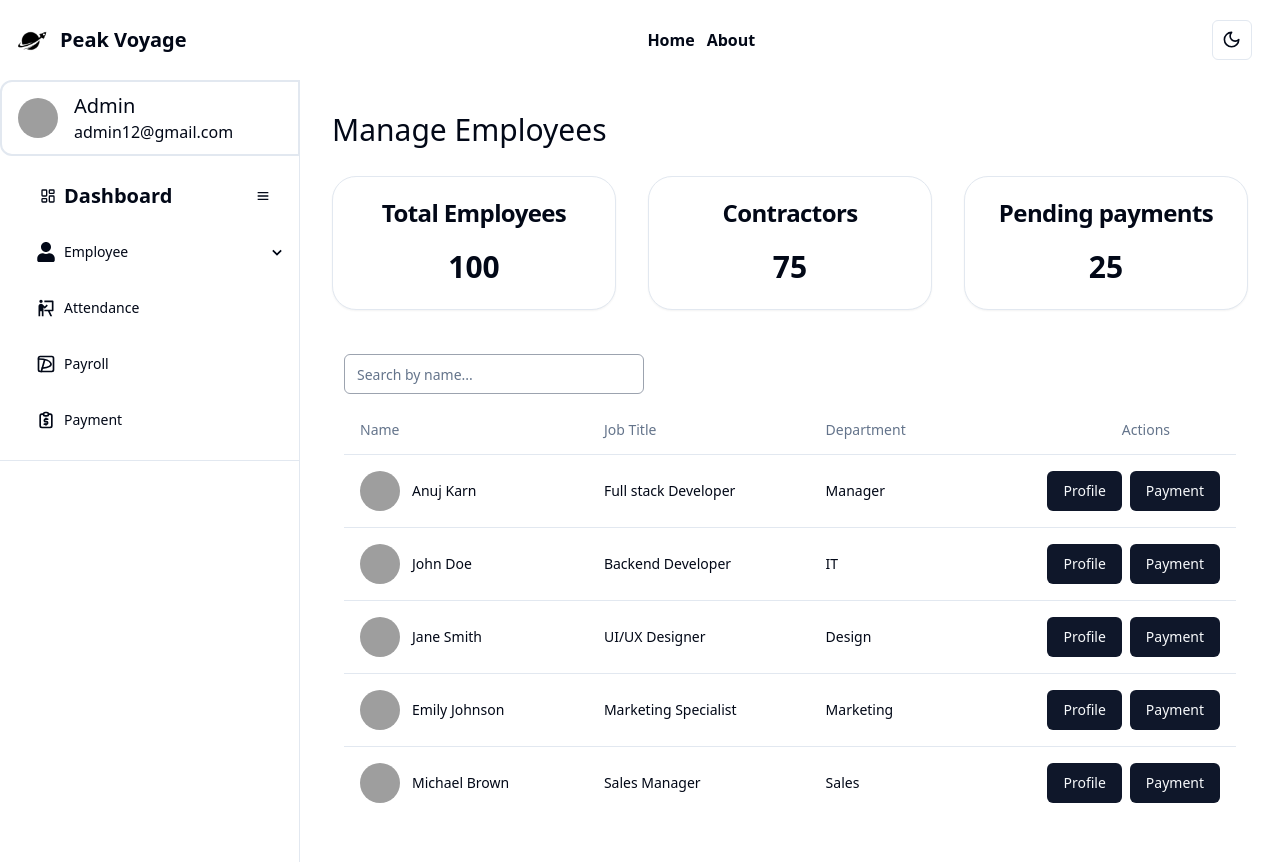
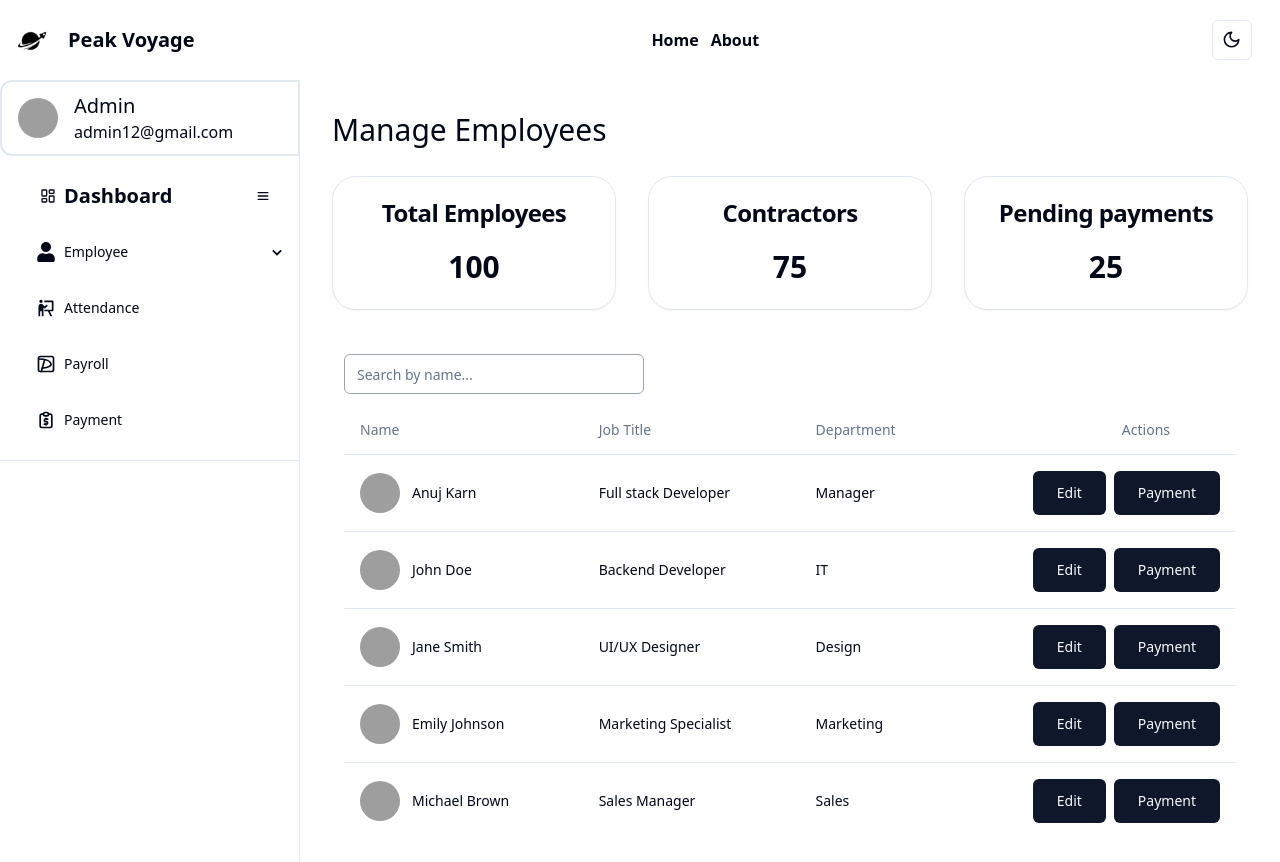
Before and after one commit to im-biyash/corvus_Dashboard, a Next.js app: page / in a window 1280 px wide. Shown: the top 862 px of the page. Built offline with nearby package versions, Linux system fonts and the light colour scheme; grey boxes are pictures that could not be loaded.

Commit message:
final change

```diff
--- a/components/Navbar.tsx
+++ b/components/Navbar.tsx
@@ -2,8 +2,8 @@
 
 import React from "react";
 import { ModeToggle } from "./ModeToggle";
-import Image from "next/image"; // Import Image component from next/image
-import logo from "../assets/logo.png"; // Import the image
+import Image from "next/image";
+import logo from "../assets/logo.png";
 
 const Navbar = () => {
   return (
@@ -14,7 +14,7 @@ const Navbar = () => {
           className=" my-1 font- p-2 w-12 bg-white rounded-xl"
           alt="Logo"
         />
-        <h1 className="text-xl font-bold p-1">
+        <h1 className="text-xl font-bold p-1 ml-2">
           Peak Voyage
         </h1>
       </div>
--- a/components/Sidebar.tsx
+++ b/components/Sidebar.tsx
@@ -87,9 +87,9 @@ const Sidebar = () => {
                   <FaUser />
                   {isSidebarOpen && (
                     <>
-                      <CommandItem className="flex-grow">Employee</CommandItem>
+                      <CommandItem className="flex-grow ">Employee</CommandItem>
                       {isEmployeeDropdownOpen ? (
-                        <BiChevronUp />
+                        <BiChevronUp  />
                       ) : (
                         <BiChevronDown />
                       )}
--- a/components/Usertable.tsx
+++ b/components/Usertable.tsx
@@ -365,9 +365,9 @@ const Usertable: React.FC = () => {
               <TableCell className="hidden sm:table-cell align-middle">
                 {employee.department}
               </TableCell>
-              <TableCell className="lg:flex lg:flex-row lg:justify-end lg:gap-2 sm:gap-5 flex flex-col gap-2 item align-middle">
-                <Button onClick={() => openProfile(employee)}>Profile</Button>
-                <Button onClick={() => openPayment(employee)}>Payment</Button>
+              <TableCell className="lg:flex lg:flex-row lg:justify-end lg:gap-2 sm:gap-5 flex flex-col gap-2 item ">
+                <Button  size="lg" onClick={() => openProfile(employee)}>Edit</Button>
+                <Button size="lg" onClick={() => openPayment(employee)}>Payment</Button>
               </TableCell>
             </TableRow>
           ))}
--- a/components/ui/button.tsx
+++ b/components/ui/button.tsx
@@ -1,8 +1,7 @@
-import * as React from "react"
-import { Slot } from "@radix-ui/react-slot"
-import { cva, type VariantProps } from "class-variance-authority"
-
-import { cn } from "@/lib/utils"
+import * as React from "react";
+import { Slot } from "@radix-ui/react-slot";
+import { cva, type VariantProps } from "class-variance-authority";
+import { cn } from "@/lib/utils";
 
 const buttonVariants = cva(
   "inline-flex items-center justify-center whitespace-nowrap rounded-md text-sm font-medium ring-offset-background transition-colors focus-visible:outline-none focus-visible:ring-2 focus-visible:ring-ring focus-visible:ring-offset-2 disabled:pointer-events-none disabled:opacity-50",
@@ -10,19 +9,16 @@ const buttonVariants = cva(
     variants: {
       variant: {
         default: "bg-primary text-primary-foreground hover:bg-primary/90",
-        destructive:
-          "bg-destructive text-destructive-foreground hover:bg-destructive/90",
-        outline:
-          "border border-input bg-background hover:bg-accent hover:text-accent-foreground",
-        secondary:
-          "bg-secondary text-secondary-foreground hover:bg-secondary/80",
+        destructive: "bg-destructive text-destructive-foreground hover:bg-destructive/90",
+        outline: "border border-input bg-background hover:bg-accent hover:text-accent-foreground",
+        secondary: "bg-secondary text-secondary-foreground hover:bg-secondary/80",
         ghost: "hover:bg-accent hover:text-accent-foreground",
         link: "text-primary underline-offset-4 hover:underline",
       },
       size: {
         default: "h-10 px-4 py-2",
         sm: "h-9 rounded-md px-3",
-        lg: "h-11 rounded-md px-8",
+        lg: "h-11 px-6",
         icon: "h-10 w-10",
       },
     },
@@ -31,26 +27,29 @@ const buttonVariants = cva(
       size: "default",
     },
   }
-)
+);
 
-export interface ButtonProps
-  extends React.ButtonHTMLAttributes<HTMLButtonElement>,
-    VariantProps<typeof buttonVariants> {
-  asChild?: boolean
+export interface ButtonProps extends React.ButtonHTMLAttributes<HTMLButtonElement>, VariantProps<typeof buttonVariants> {
+  asChild?: boolean;
+  size?: "default" | "sm" | "lg" | "icon";
 }
 
 const Button = React.forwardRef<HTMLButtonElement, ButtonProps>(
-  ({ className, variant, size, asChild = false, ...props }, ref) => {
-    const Comp = asChild ? Slot : "button"
+  ({ className, variant, size = "default", asChild = false, ...props }, ref) => {
+    const Comp = asChild ? Slot : "button";
+
+    const calculatedSize = size === "lg" ? "lg" : size;
+
     return (
       <Comp
-        className={cn(buttonVariants({ variant, size, className }))}
+        className={cn(buttonVariants({ variant, size: calculatedSize, className }))}
         ref={ref}
         {...props}
       />
-    )
+    );
   }
-)
-Button.displayName = "Button"
+);
 
-export { Button, buttonVariants }
+Button.displayName = "Button";
+
+export { Button, buttonVariants };
```
